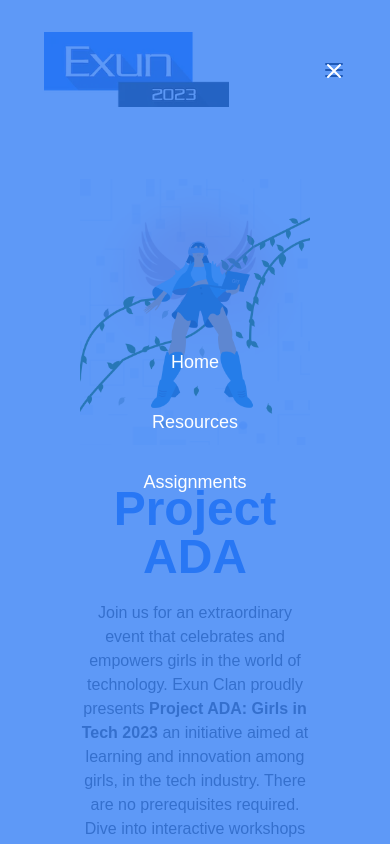
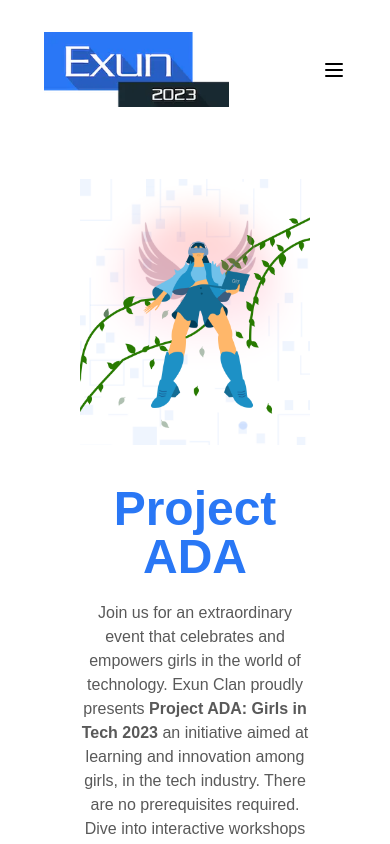
Before and after one commit to Ashmit25/ada-website, a Next.js app: page / in a window 390 px wide. Shown: the top 844 px of the page. Built offline with nearby package versions, Linux system fonts and the light colour scheme; a web font is replaced by a local one.

Commit message:
fix: hamburger menu

```diff
--- a/components/Navbar.tsx
+++ b/components/Navbar.tsx
@@ -61,7 +61,7 @@
               d="M4 6h16M4 12h16M4 18h16"
             />
           </svg>
-          {!showMobile && (
+          {showMobile && (
             <div className="z-[3] bg-[#2977f5bf] text-white fixed top-0 left-0 right-0 h-screen flex flex-col items-center justify-center gap-8">
               <svg
                 xmlns="http://www.w3.org/2000/svg"
```
